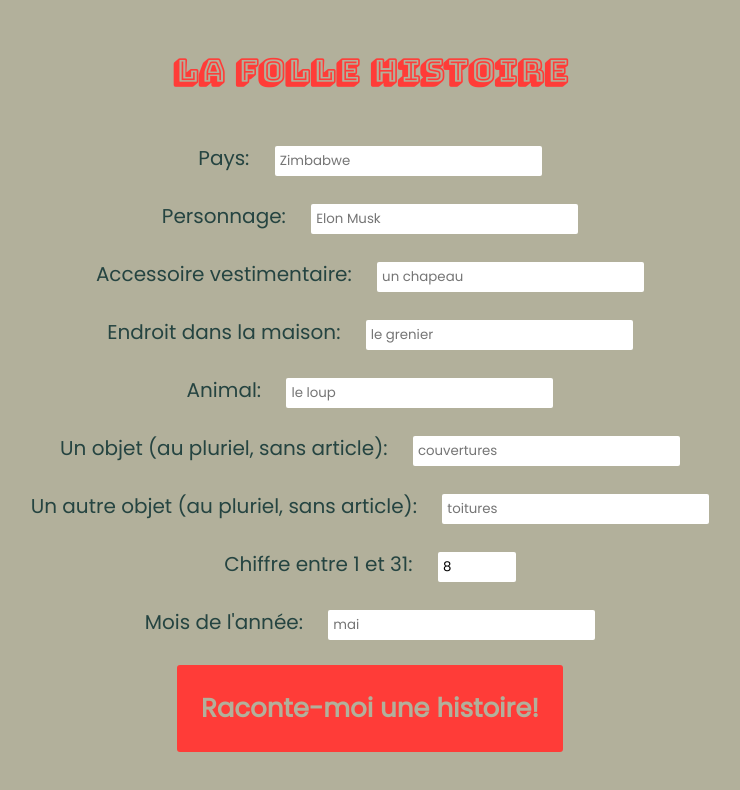
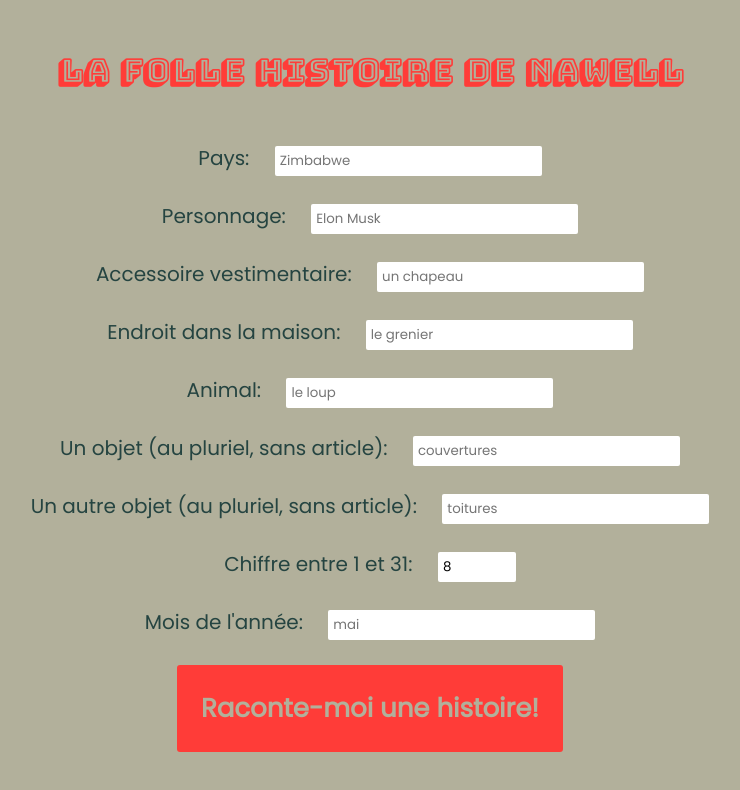
Before and after one commit to TechiesLab/madlib, a plain HTML site: page index.html in a window 1280 px wide. Shown: the whole page, without its empty margins (270-1010 px from the left). Drawn offline with Linux system fonts and the light colour scheme; a web font is replaced by a local one.

Commit message:
Changing title

```diff
--- a/index.html
+++ b/index.html
@@ -8,7 +8,7 @@
   <link rel="stylesheet" href="https://use.fontawesome.com/releases/v5.6.1/css/all.css" integrity="sha384-gfdkjb5BdAXd+lj+gudLWI+BXq4IuLW5IT+brZEZsLFm++aCMlF1V92rMkPaX4PP" crossorigin="anonymous">
 </head>
 <body><div class="container">
-    <h1>La folle histoire</h1>
+    <h1>La folle histoire de Nawell</h1>
 
     <form id="story-form">
 
```
